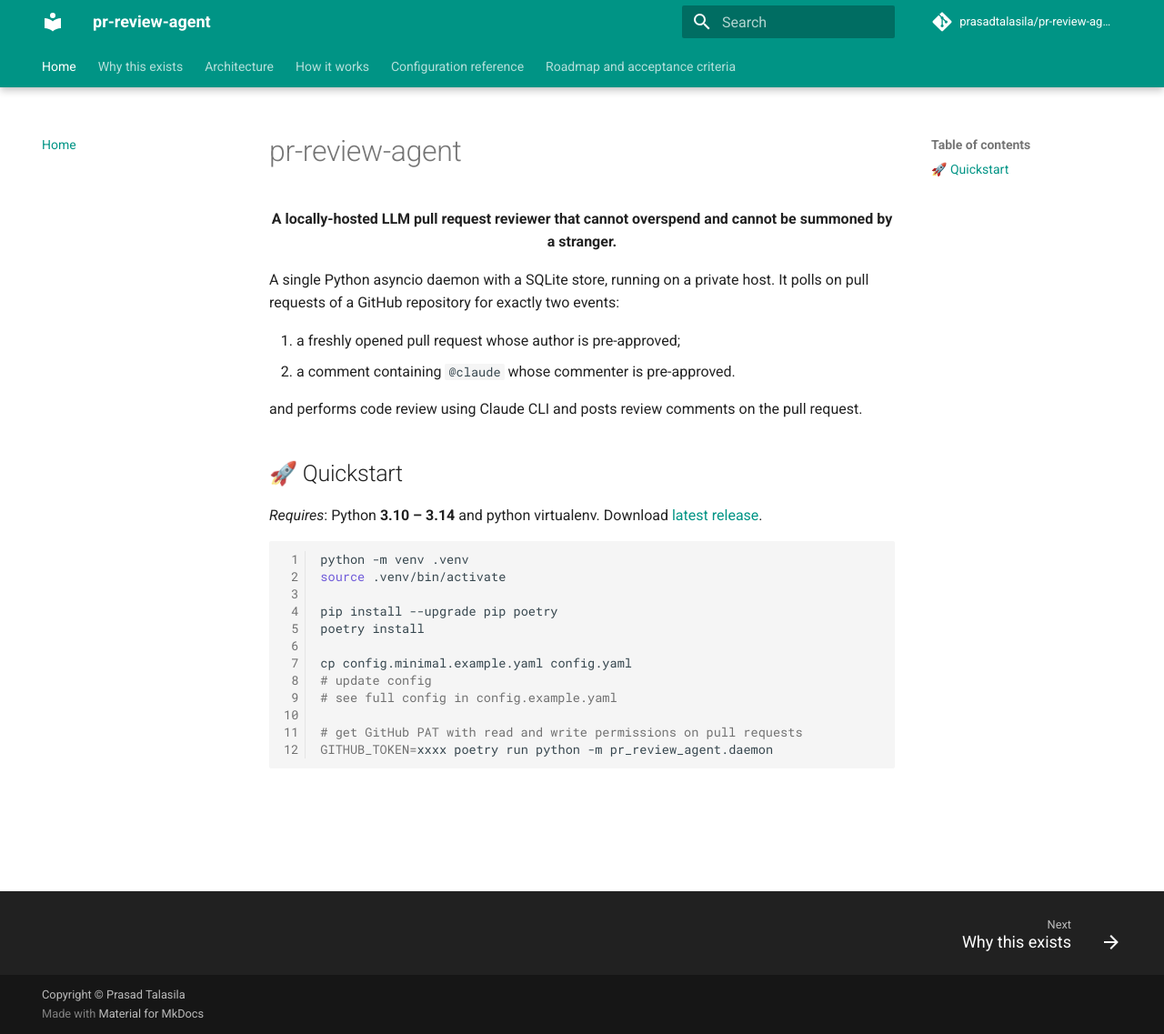
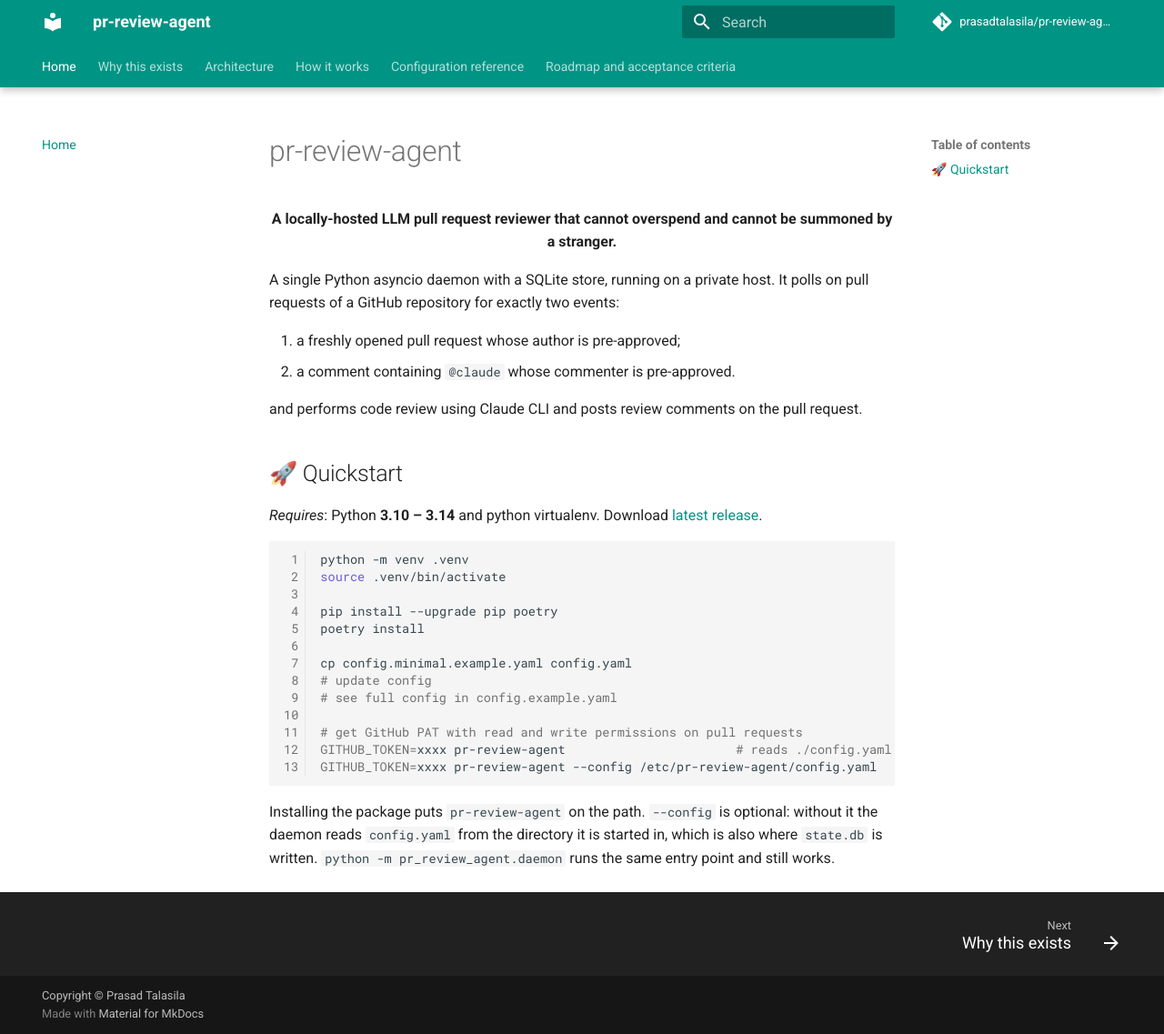
Before and after one commit to prasadtalasila/pr-review-agent, an MkDocs documentation site: the page built from docs/index.md, in a window 1280 px wide and 1137 px high. Shown: the whole window at 91% size. Built offline with MkDocs 1.6.1 and Material for MkDocs 9.7.7, drawn with Linux system fonts in a browser that asks for light colours; comment, search, counter and statistics services are not loaded.

Commit message:
Put the command in the quickstart, both ways round
README and the docs-site landing page told an operator to run the module
form, which is the one thing an installed release could not do until the
console script landed. Both now show `pr-review-agent`: once bare, reading
`config.yaml` from the working directory, and once with `--config` pointing
somewhere else. Saying which is optional is the point -- the flag reads as
required when it is the only form shown.

Version goes to 0.13.0 rather than 0.12.1. The branch no longer carries only
a packaging fix: the pre-flight fit starts using the ledger, which is a
change in what the agent will and will not refuse.

`site/` joins `.gitignore` beside `dist/`. `mkdocs build` writes it into the
working tree, so running the command DEVELOPER.md documents leaves 70-odd
untracked files staged by the next `git add -A`.

Co-Authored-By: Claude Opus 5 <noreply@anthropic.com>

````diff
--- a/docs/index.md
+++ b/docs/index.md
@@ -30,5 +30,11 @@ cp config.minimal.example.yaml config.yaml
 # see full config in config.example.yaml
 
 # get GitHub PAT with read and write permissions on pull requests
-GITHUB_TOKEN=xxxx poetry run python -m pr_review_agent.daemon
+GITHUB_TOKEN=xxxx pr-review-agent                       # reads ./config.yaml
+GITHUB_TOKEN=xxxx pr-review-agent --config /etc/pr-review-agent/config.yaml
 ```
+
+Installing the package puts `pr-review-agent` on the path. `--config` is
+optional: without it the daemon reads `config.yaml` from the directory it is
+started in, which is also where `state.db` is written. `python -m
+pr_review_agent.daemon` runs the same entry point and still works.
--- a/pyproject.toml
+++ b/pyproject.toml
@@ -1,6 +1,6 @@
 [project]
 name = "pr-review-agent"
-version = "0.12.1"
+version = "0.13.0"
 description = "Locally-hosted LLM-based PR review agent with enforced usage budgets"
 readme = "README.md"
 requires-python = ">=3.10,<3.15"
````
Also changed, not shown: README.md (+7 -1 lines), 1 other file.
